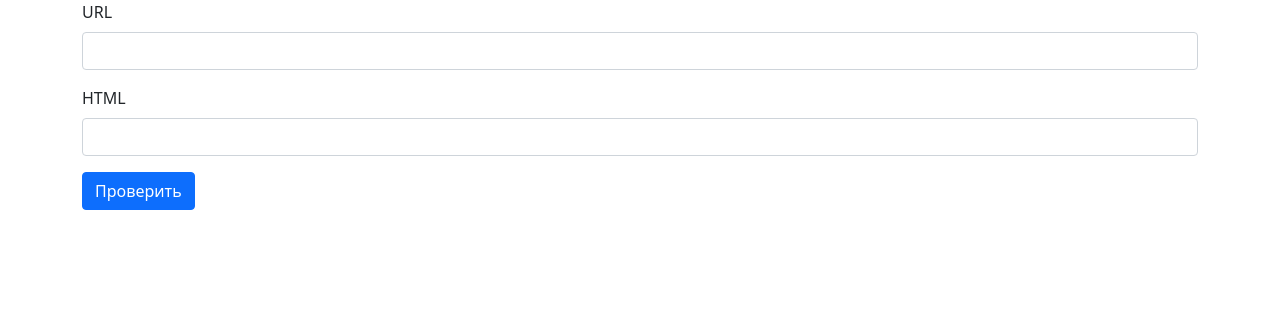
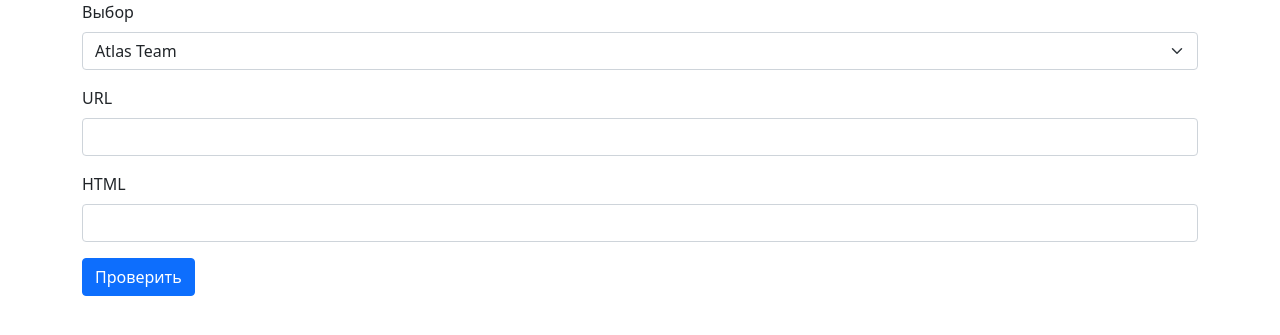
Before and after one commit to Vladiuse/atlas, a Django app: page / in a window 1280 px wide. Shown: the part 56-391 px from the top of the page. Run offline with Django 5.2, Linux system fonts and the light colour scheme; the visitor is signed in with stand-in values (Sample User, id 1); parts of the project's set-up code (start-up, migrations or seed data) failed here and were passed over.

Commit message:
add teams in for,

```diff
--- /dev/null
+++ b/common/constants.py
@@ -0,0 +1,7 @@
+ATLAS_TEAM = "Atlas Team"
+TEAM_2 = "Team 2"
+
+TEAMS_CHOICES = (
+    (ATLAS_TEAM, ATLAS_TEAM),
+    (TEAM_2, TEAM_2),
+)
--- a/form_checker/forms.py
+++ b/form_checker/forms.py
@@ -1,8 +1,10 @@
 from django import forms
 from django.core.exceptions import ValidationError
+from common.constants import TEAMS_CHOICES, ATLAS_TEAM
 
 
 class CheckFormsByUrlForm(forms.Form):
+    team = forms.ChoiceField(choices=TEAMS_CHOICES, initial=(ATLAS_TEAM,ATLAS_TEAM))
     url = forms.URLField(required=False)
     html = forms.CharField(required=False)
 
@@ -12,4 +14,6 @@ class CheckFormsByUrlForm(forms.Form):
         html = cleaned_data.get('html')
         if not any([url, html]):
             raise ValidationError('Должно быть заполнено одно из полей')
+        if all([url, html]):
+            raise ValidationError('2 поля заполнять нельзя')
         return cleaned_data
--- a/form_checker/templates/form_checker/check_form.html
+++ b/form_checker/templates/form_checker/check_form.html
@@ -14,6 +14,24 @@
         </div>
         {% endif %}
         <div class="mb-3">
+            <label for="{{ form.team.id_for_label }}" class="form-label">Выбор</label>
+            <select name="{{ form.team.name }}" id="{{ form.team.id_for_label }}"
+                class="form-select {% if form.team.errors %}is-invalid{% endif %}">
+                {% for option in form.team.field.choices %}
+                <!-- prettier-ignore -->
+                <option value="{{ option.0 }}" >
+                    <!-- <option value="{{ option.0 }}" {% if option.0 == form.team.value %} selected {% endif %}> -->
+                    {{ option.1 }}
+                </option>
+                {% endfor %}
+            </select>
+            {% if form.team.errors %}
+            <div class="invalid-feedback">
+                {{ form.team.errors.0 }}
+            </div>
+            {% endif %}
+        </div>
+        <div class="mb-3">
             <label for="{{ form.url.id_for_label }}" class="form-label">URL</label>
             <input type="url" name="{{ form.url.name }}"
                 class="form-control {% if form.url.errors %}is-invalid{% endif %}" id="{{ form.url.id_for_label }}"
@@ -28,7 +46,7 @@
             <label for="{{ form.html.id_for_label }}" class="form-label">HTML</label>
             <input type="text" name="{{ form.html.name }}"
                 class="form-control {% if form.html.errors %}is-invalid{% endif %}" id="{{ form.html.id_for_label }}"
-                value="{{ form.html.value|default:'' }}">
+                value="">
             {% if form.html.errors %}
             <div class="invalid-feedback">
                 {{ form.html.errors }}
```
